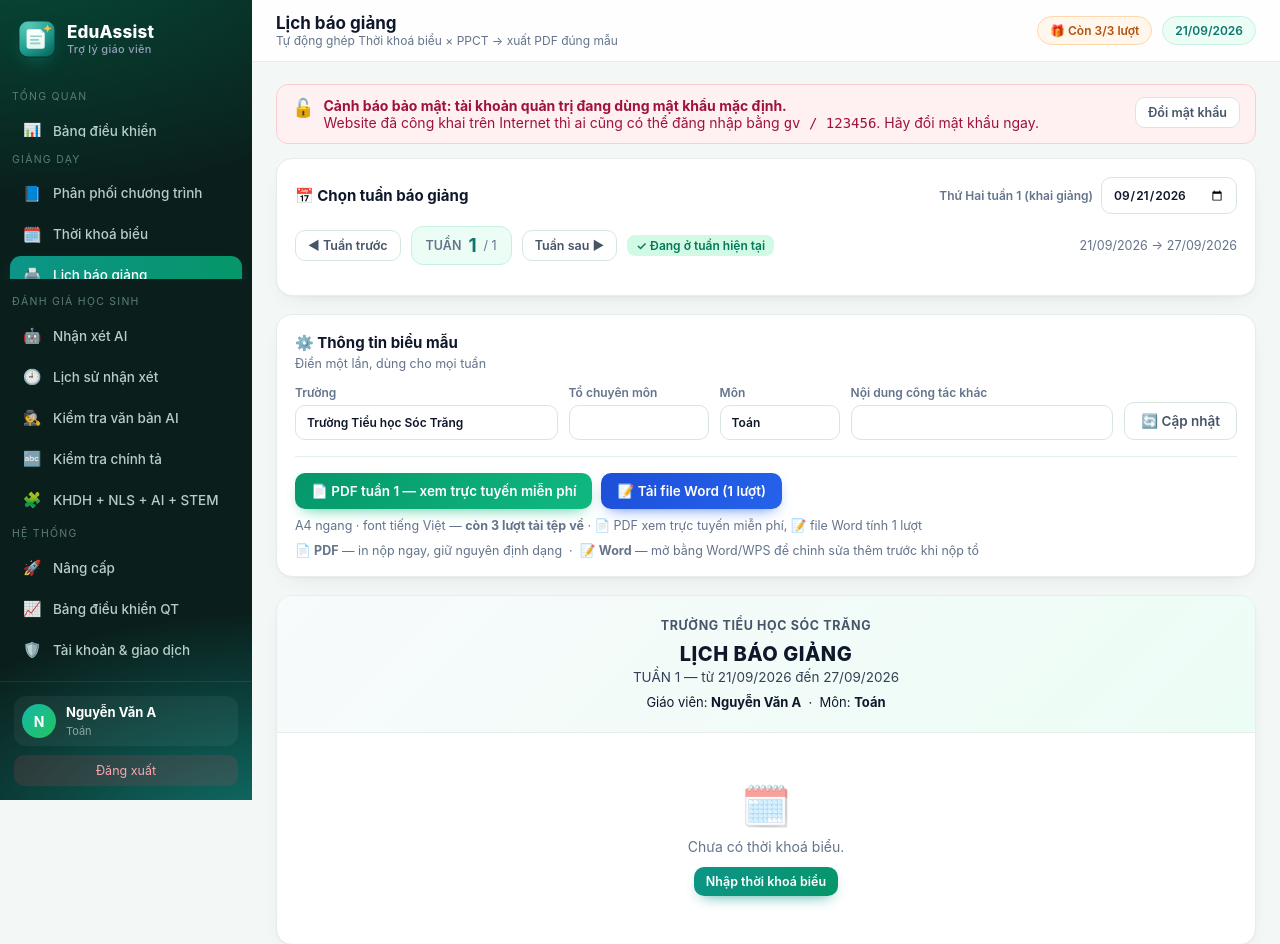
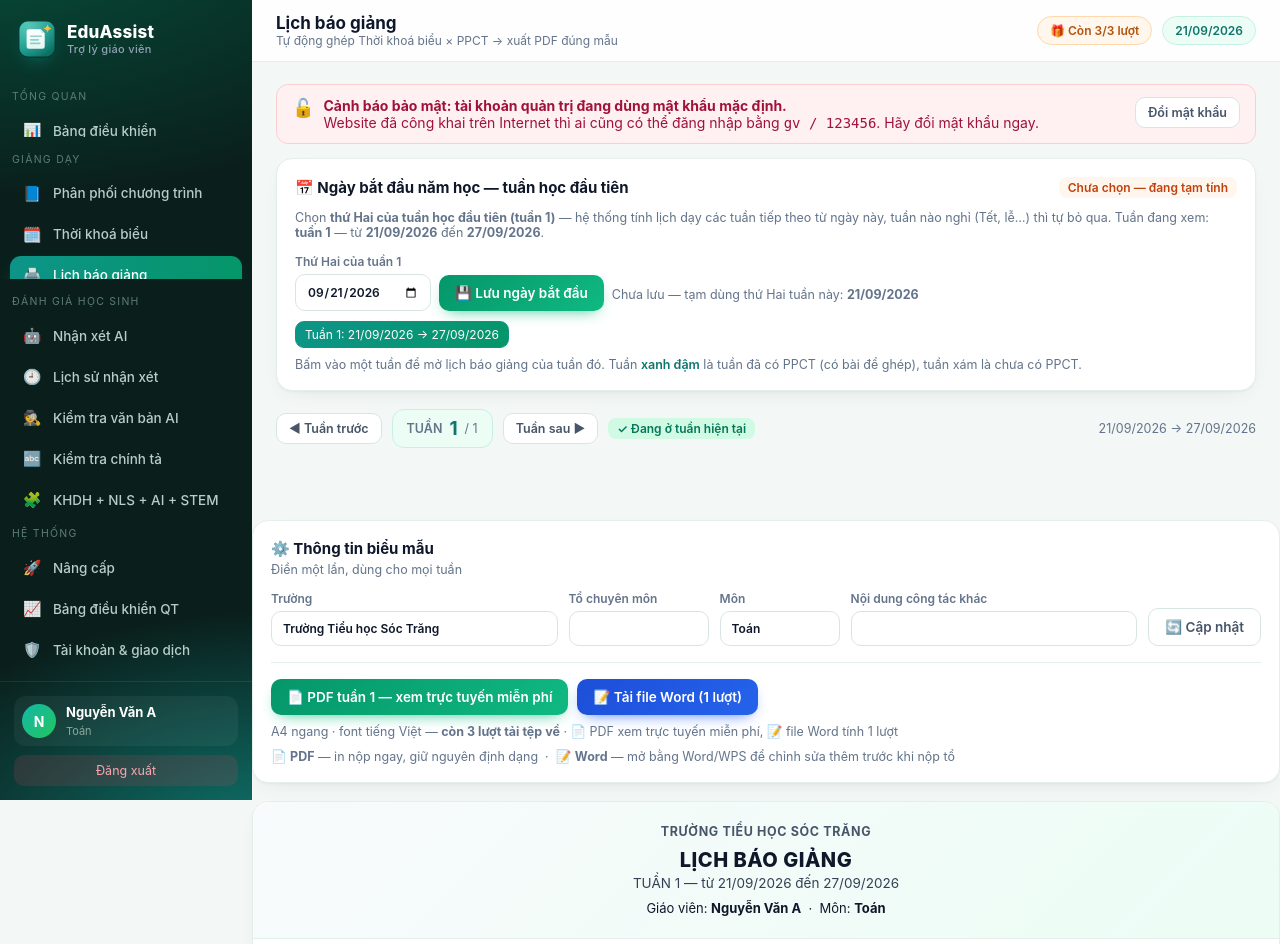
Before and after one commit to nguyenduympe-alt/Assss, a Flask app: page /bao-giang in a window 1280 px wide. Shown: the top 944 px of the page. Run offline with Flask 3, Linux system fonts and the light colour scheme; the visitor is signed in with stand-in values (Sample User, id 1); data comes from the database, SQL or seed files in the repository; data that the repository does not hold is empty.

Commit message:
M30: sua duoc tung tiet trong thoi khoa bieu (nut Sua + o nhap sua ngay duoi dong, kiem tra hop le, chan sua cua nguoi khac) + giu lai THU/BUOI sau khi them tiet (chi nho khi thanh cong, rieng tung giao vien) + lich bao giang chon NGAY BAT DAU NAM HOC (thu Hai tuan 1) de tinh lich cac tuan, bo qua tuan nghi, hien danh sach tuan->ngay

```diff
--- a/app/core.py
+++ b/app/core.py
@@ -334,40 +334,96 @@ def ppct():
 
 
 # ---------------- TKB ----------------
+def _tkb_mon_khoi():
+    """(M30) Đọc môn + khối từ ô chọn — dùng chung cho thêm mới và SỬA tiết dạy."""
+    db, uid = get_db(), session["uid"]
+    mon = (request.form.get("mon") or "").strip()
+    khoi = (request.form.get("khoi") or "").strip()
+    if mon == "__khac":
+        mon = (request.form.get("mon_moi") or "").strip()
+        khoi = (request.form.get("khoi_moi") or "").strip()
+        if mon and khoi in KHO.KHOI:
+            KHO.tao_mon(db, uid, mon, khoi)      # ghi nhận môn mới (chưa có KHDH)
+            MD.them(db, uid, mon)                # (M30) vào luôn danh sách MÔN DẠY
+        else:
+            return "", "", "Vui lòng chọn môn đã tạo, hoặc nhập tên môn mới kèm khối (1–12)."
+    elif "|" in mon:
+        mon, _, khoi = mon.partition("|")
+        mon, khoi = mon.strip(), khoi.strip()
+    if not mon:
+        return "", "", "Vui lòng chọn môn đã tạo trong kho KHDH, hoặc nhập môn mới kèm khối."
+    return mon, khoi, ""
+
+
+def _tkb_doc_form():
+    """(M30) Đọc + kiểm tra các ô của một tiết dạy. Trả về (dt, loi)."""
+    dt = {"thu": (request.form.get("thu") or "").strip(),
+          "buoi": (request.form.get("buoi") or "").strip(),
+          "tiet": (request.form.get("tiet") or "").strip(),
+          "lop": (request.form.get("lop") or "").strip()[:60],
+          "phong": (request.form.get("phong") or "").strip()[:120]}
+    if not (dt["thu"].isdigit() and 2 <= int(dt["thu"]) <= 8):
+        return dt, "Thứ phải từ Thứ Hai đến Chủ nhật."
+    if dt["buoi"] not in ("Sáng", "Chiều"):
+        return dt, "Buổi phải là Sáng hoặc Chiều."
+    if not (dt["tiet"].isdigit() and 1 <= int(dt["tiet"]) <= 10):
+        return dt, "Tiết phải là số từ 1 đến 10."
+    if not dt["lop"]:
+        return dt, "Vui lòng nhập lớp dạy (ví dụ 5A)."
+    return dt, ""
+
+
+def _tkb_nho_tkb(dt):
+    """(M30) Nhớ THỨ + BUỔI vừa dùng để lần thêm sau không phải chọn lại."""
+    session["tkb_thu"], session["tkb_buoi"] = dt["thu"], dt["buoi"]
+
+
 @bp.route("/tkb", methods=["GET", "POST"])
 @login_required
 def tkb():
     db, uid = get_db(), session["uid"]
     if request.method == "POST":
         act = request.form.get("act")
-        if act == "add":
-            # (M12) Môn lấy từ KHO KHDH đã tạo: giá trị "Tên môn|Khối"; chọn “__khac” thì nhập môn mới.
-            mon = (request.form.get("mon") or "").strip()
-            khoi = (request.form.get("khoi") or "").strip()
-            if mon == "__khac":
-                mon = (request.form.get("mon_moi") or "").strip()
-                khoi = (request.form.get("khoi_moi") or "").strip()
-                if mon and khoi in KHO.KHOI:
-                    KHO.tao_mon(db, uid, mon, khoi)      # ghi nhận môn mới (chưa có KHDH)
+        if act in ("add", "edit"):
+            dt, loi = _tkb_doc_form()
+            mon, khoi, loi_mon = _tkb_mon_khoi()
+            loi = loi_mon or loi
+            if loi:
+                flash(loi, "err")
+            elif act == "edit":
+                r = db.execute("SELECT * FROM tkb WHERE id=? AND teacher_id=?",
+                               (request.form.get("id"), uid)).fetchone()
+                if not r:
+                    flash("Không tìm thấy tiết cần sửa (có thể đã bị xoá).", "err")
                 else:
-                    flash("Vui lòng chọn môn đã tạo, hoặc nhập tên môn mới kèm khối (1–12).", "err")
-                    return redirect(url_for("core.tkb"))
-            elif "|" in mon:
-                mon, _, khoi = mon.partition("|")
-                mon, khoi = mon.strip(), khoi.strip()
-            if not mon:
-                flash("Vui lòng chọn môn đã tạo trong kho KHDH, hoặc nhập môn mới kèm khối.", "err")
+                    db.execute("UPDATE tkb SET thu=?,buoi=?,tiet=?,lop=?,mon=?,khoi=?,phong=?"
+                               " WHERE id=? AND teacher_id=?",
+                               (dt["thu"], dt["buoi"], dt["tiet"], dt["lop"], mon, khoi, dt["phong"],
+                                r["id"], uid))
+                    _tkb_nho_tkb(dt)          # (M30) nhớ thứ + buổi vừa dùng cho lần thêm sau
+                    flash("Đã sửa tiết dạy: %s · %s tiết %s · lớp %s · %s."
+                          % (THU_NAME[int(dt["thu"])], dt["buoi"], dt["tiet"], dt["lop"], mon), "ok")
             else:
                 db.execute("INSERT INTO tkb(teacher_id,thu,buoi,tiet,lop,mon,khoi,phong)"
                            " VALUES(?,?,?,?,?,?,?,?)",
-                           (uid, request.form["thu"], request.form["buoi"], request.form["tiet"],
-                            request.form["lop"], mon, khoi, request.form.get("phong")))
+                           (uid, dt["thu"], dt["buoi"], dt["tiet"], dt["lop"], mon, khoi, dt["phong"]))
+                _tkb_nho_tkb(dt)              # (M30) nhớ thứ + buổi vừa dùng cho lần thêm sau
+                flash("Đã thêm tiết dạy: %s · %s tiết %s · lớp %s · %s."
+                      % (THU_NAME[int(dt["thu"])], dt["buoi"], dt["tiet"], dt["lop"], mon), "ok")
         elif act == "del":
-            db.execute("DELETE FROM tkb WHERE id=? AND teacher_id=?", (request.form["id"], uid))
+            r = db.execute("SELECT * FROM tkb WHERE id=? AND teacher_id=?",
+                           (request.form.get("id"), uid)).fetchone()
+            db.execute("DELETE FROM tkb WHERE id=? AND teacher_id=?", (request.form.get("id"), uid))
+            if r:
+                flash("Đã xoá tiết dạy: %s · %s tiết %s · lớp %s."
+                      % (THU_NAME[int(r["thu"])] if str(r["thu"]).isdigit() else r["thu"],
+                         r["buoi"], r["tiet"], r["lop"]), "ok")
         elif act == "clear":
+            n = db.execute("SELECT COUNT(*) FROM tkb WHERE teacher_id=?", (uid,)).fetchone()[0]
             db.execute("DELETE FROM tkb WHERE teacher_id=?", (uid,))
+            flash("Đã xoá toàn bộ thời khoá biểu (%d tiết)." % n, "ok")
         db.commit()
-        return redirect(url_for("core.tkb"))
+        return redirect(url_for("core.tkb", tuan=request.args.get("tuan", "")))
     rows = db.execute("SELECT * FROM tkb WHERE teacher_id=? ORDER BY thu, buoi DESC, tiet", (uid,)).fetchall()
     grid = {}
     for r in rows:
@@ -379,10 +435,16 @@ def tkb():
     dem = {"du": 0, "thieu": 0, "thua": 0, "chua_co_khdh": 0, "chua_ro": 0}
     for d in doi_chieu:
         dem[d["ket_luan"]] = dem.get(d["ket_luan"], 0) + 1
+    ds_kho_khoi = KHO.danh_sach(db, uid)
+    # (M30) giữ lại THỨ + BUỔI đã chọn ở lần thêm trước
+    thu_chon = session.get("tkb_thu") or "2"
+    buoi_chon = session.get("tkb_buoi") or "Sáng"
     return render_template("tkb.html", rows=rows, grid=grid, tiets=tiets, kho=kho,
                            doi_chieu=doi_chieu, dem=dem,
-                           kho_khoi=[k for k in KHO.danh_sach(db, uid)],
-                           KHOI=KHO.KHOI)
+                           kho_khoi=ds_kho_khoi,
+                           KHOI=KHO.KHOI, mon_kho={("%s|%s" % (k["mon"], k["khoi"])): True
+                                                  for k in ds_kho_khoi},
+                           thu_chon=str(thu_chon), buoi_chon=buoi_chon)
 
 
 # ---------------- Lịch báo giảng ----------------
@@ -425,14 +487,17 @@ def bao_giang():
     db, u = get_db(), current_user()
     tuan = max(1, int(request.values.get("tuan") or 1))
 
-    # Ngày khai giảng (thứ Hai tuần 1) - lưu 1 lần, các tuần sau tự tính
+    # (M30) Ngày bắt đầu năm học = thứ Hai của TUẦN HỌC ĐẦU TIÊN; các tuần sau tự tính từ đó
     if request.values.get("tuan_1"):
         try:
-            d0 = datetime.date.fromisoformat(request.values["tuan_1"])
+            d0 = datetime.date.fromisoformat(request.values["tuan_1"].strip())
             d0 -= datetime.timedelta(days=d0.weekday())      # ép về thứ Hai
             set_setting(f"tuan1_{u['id']}", d0.isoformat())
+            flash("Đã lưu ngày bắt đầu năm học: %s là thứ Hai của tuần học đầu tiên — tuần 1 từ %s đến %s."
+                  % (d0.strftime("%d/%m/%Y"), d0.strftime("%d/%m/%Y"),
+                     (d0 + datetime.timedelta(days=6)).strftime("%d/%m/%Y")), "ok")
         except Exception:
-            pass
+            flash("Ngày bắt đầu năm học chưa hợp lệ — thầy/cô chọn lại theo dạng ngày/tháng/năm.", "err")
     s_t1 = setting(f"tuan1_{u['id']}", "")
     if s_t1:
         tuan1 = datetime.date.fromisoformat(s_t1)
@@ -478,7 +543,10 @@ def bao_giang():
         "SELECT DISTINCT tuan FROM ppct WHERE teacher_id=? ORDER BY tuan", (u["id"],))]
     max_tuan = max(tuans_pp or [1])
     tuan_now = LN.current_week(tuan1, breaks)
-    _, cal = LN.build_calendar(tuan1, breaks, max_hoc=max_tuan)
+    mp_tuan, cal = LN.build_calendar(tuan1, breaks, max_hoc=max(max_tuan, tuan, 1))
+    lich_tuan = [{"tuan": t, "tu": mp_tuan[t].strftime("%d/%m/%Y"),
+                  "den": (mp_tuan[t] + datetime.timedelta(days=6)).strftime("%d/%m/%Y"),
+                  "co_ppct": t in tuans_pp} for t in sorted(mp_tuan) if t <= max(max_tuan, tuan)]
     da_xuat = {int(m.group(1)) for m in (re.match(r"Lịch báo giảng tuần (\d+)", r["detail"] or "")
                for r in db.execute("SELECT detail FROM usage_log WHERE teacher_id=? AND kind IN ('pdf','word')",
                                    (u["id"],))) if m}
@@ -487,7 +555,9 @@ def bao_giang():
     return render_template("baogiang.html", rows=rows, meta=meta, monday=monday, tuan=tuan,
                            tuans_pp=tuans_pp, max_tuan=max_tuan, tuan_now=tuan_now,
                            tuan1=tuan1, da_xuat=da_xuat, cal=cal, breaks=breaks,
-                           nghi_tuan_nay=nghi_tuan_nay)
+                           nghi_tuan_nay=nghi_tuan_nay, lich_tuan=lich_tuan,
+                           da_chon_ngay=bool(s_t1),
+                           tuan1_txt=tuan1.strftime("%d/%m/%Y"))
 
 
 # ---------------- Nhận xét AI ----------------
--- a/app/templates/baogiang.html
+++ b/app/templates/baogiang.html
@@ -4,13 +4,36 @@
 {% block body %}
 <div class="card">
  <div class="chead">
-  <h3>📅 Chọn tuần báo giảng</h3>
-  <form method="get" class="row" style="gap:8px">
-   <input type="hidden" name="tuan" value="{{tuan}}">
-   <label class="f" style="flex-direction:row;align-items:center;gap:8px">Thứ Hai tuần 1 (khai giảng)
-    <input type="date" name="tuan_1" value="{{tuan1}}" onchange="this.form.submit()"></label>
-  </form>
+  <h3>📅 Ngày bắt đầu năm học — tuần học đầu tiên</h3>
+  <span class="chip" style="background:{{'#ecfdf5' if da_chon_ngay else '#fff7ed'}};
+   color:{{'#0d9488' if da_chon_ngay else '#c2410c'}}">{{'Đã chọn' if da_chon_ngay else 'Chưa chọn — đang tạm tính'}}</span>
  </div>
+ <p class="sub">Chọn <b>thứ Hai của tuần học đầu tiên (tuần 1)</b> — hệ thống tính lịch dạy các tuần tiếp theo
+  từ ngày này, tuần nào nghỉ (Tết, lễ…) thì <a href="{{url_for('core.lich_nghi')}}">tự bỏ qua</a>.
+  Tuần đang xem: <b>tuần {{tuan}}</b> — từ <b>{{meta.tu_ngay}}</b> đến <b>{{meta.den_ngay}}</b>.</p>
+ <form method="get" class="row" style="gap:8px;align-items:flex-end">
+  <input type="hidden" name="tuan" value="{{tuan}}">
+  <label class="f">Thứ Hai của tuần 1<input type="date" name="tuan_1" value="{{tuan1}}" required></label>
+  <button class="ok">💾 Lưu ngày bắt đầu</button>
+  <span class="muted" style="font-size:12.5px;padding-bottom:9px">
+   {{'Đang dùng: ' if da_chon_ngay else 'Chưa lưu — tạm dùng thứ Hai tuần này: '}}<b>{{tuan1_txt}}</b></span>
+ </form>
+ {% if lich_tuan %}
+ <div style="display:flex;flex-wrap:wrap;gap:6px;margin-top:10px">
+  {% for t in lich_tuan %}
+  <a href="?tuan={{t.tuan}}" title="Mở tuần {{t.tuan}}"
+   style="text-decoration:none;font-size:12px;padding:5px 9px;border-radius:9px;
+   border:1px solid {{'#0d9488' if t.tuan==tuan else '#e4eeea'}};
+   background:{{'linear-gradient(135deg,#0d9488,#059669)' if t.tuan==tuan else '#fff'}};
+   color:{{'#fff' if t.tuan==tuan else ('#0f766e' if t.co_ppct else '#94a3b8')}}">
+   Tuần {{t.tuan}}: {{t.tu}} → {{t.den}}</a>
+  {% endfor %}
+ </div>
+ <p class="sub" style="margin:9px 0 0;font-size:12.5px">Bấm vào một tuần để mở lịch báo giảng của tuần đó.
+  Tuần <span style="color:#0f766e;font-weight:600">xanh đậm</span> là tuần đã có PPCT (có bài để ghép),
+  tuần xám là chưa có PPCT.</p>
+ {% endif %}
+</div>
 
  <!-- Dieu huong tuan -->
  <div style="display:flex;align-items:center;gap:10px;margin-bottom:12px;flex-wrap:wrap">
```
Also changed, not shown: app/templates/tkb.html (+31 -6 lines).
